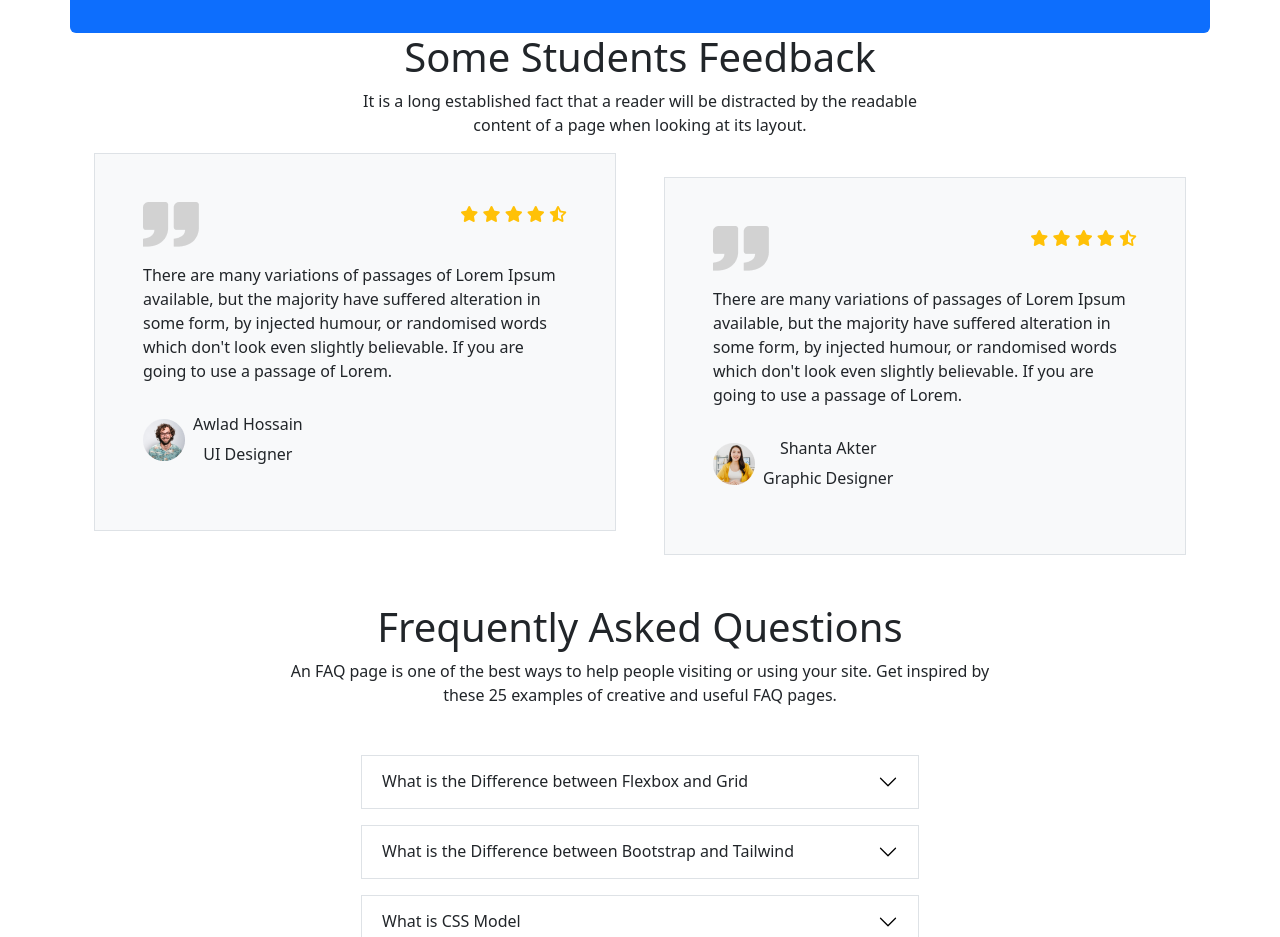
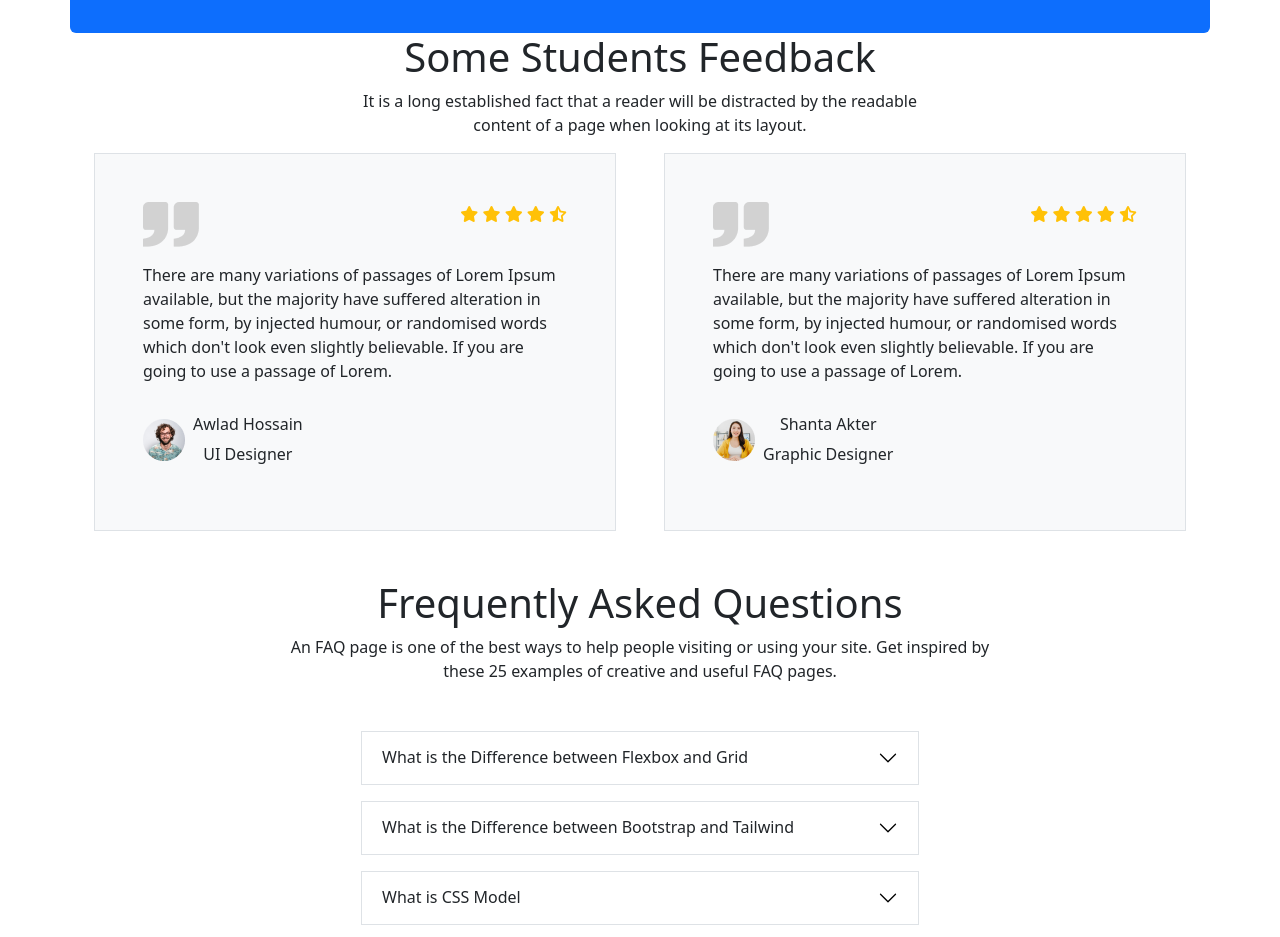
Before and after one commit to saifrony/R-Tech1, a plain HTML site: page index.html in a window 1280 px wide. Shown: the part 3100-4037 px from the top of the page. Drawn offline with nearby package versions, Linux system fonts and the light colour scheme.

Commit message:
gy solved

```diff
--- a/index.html
+++ b/index.html
@@ -271,7 +271,7 @@
         </div>
         <div>
           <div class="container overflow-hidden text-center">
-            <div class="row gx-5">
+            <div class="row gx-5 gy-3">
               <div class="col-12 col-lg-6 ">
                <div class="p-3 border bg-light p-5">
                 <div class="d-flex justify-content-between">
@@ -297,7 +297,7 @@
                   </div>
                </div>
               </div>
-              <div class="col-12 col-lg-6 mt-4">
+              <div class="col-12 col-lg-6 ">
                 <div class="p-3 border bg-light p-5">
                   <div class="d-flex justify-content-between">
                     <img src="img/comma.png">
```
